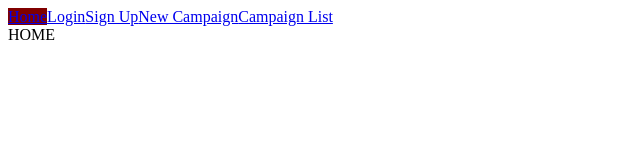
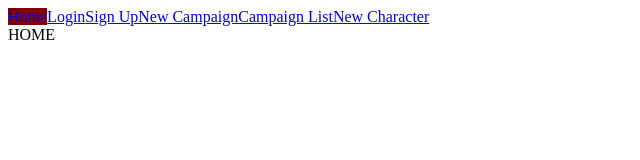
Before and after one commit to zjschulz/dndmaster, a React (Create React App) app in the folder dndmaster-frontend/: page / in a window 1280 px wide. Shown: the top 160 px of the page, without its empty margins (0-640 px from the left). Built offline with nearby package versions, Linux system fonts and the light colour scheme; no server answers.

Commit message:
add new character form to navbar

```diff
--- a/dndmaster-frontend/src/components/App.js
+++ b/dndmaster-frontend/src/components/App.js
@@ -6,6 +6,7 @@ import Registration from './Registration';
 import Login from './Login';
 import CampaignForm from './CampaignForm';
 import CampaignList from './CampaignList';
+import CharacterForm from './CharacterForm';
 import { connect } from 'react-redux';
 import { checkLoginStatus } from '../actions/actions';
 
@@ -38,13 +39,18 @@ class App extends React.Component {
           />
           <Route
             exact
-            path={"/campaign"}
+            path={"/newcampaign"}
             render={props => (<CampaignForm {...props}/>)}
           />
           <Route
             exact
             path={"/campaignlist"}
             render={props => (<CampaignList {...props}/>)}
+          />
+          <Route
+            exact
+            path={"/newcharacter"}
+            render={props => (<CharacterForm {...props}/>)}
           />
         </Switch>
       </BrowserRouter>
--- a/dndmaster-frontend/src/components/Navbar.js
+++ b/dndmaster-frontend/src/components/Navbar.js
@@ -59,7 +59,7 @@ class Navbar extends React.Component {
           activeStyle={{background: 'maroon'}}
         >Sign Up</NavLink>
         <NavLink
-          to="/campaign"
+          to="/newcampaign"
           exact
           activeStyle={{background: 'maroon'}}
         >New Campaign</NavLink>
@@ -68,6 +68,11 @@ class Navbar extends React.Component {
           exact
           activeStyle={{background: 'maroon'}}
         >Campaign List</NavLink>
+        <NavLink
+          to="/newcharacter"
+          exact
+          activeStyle={{background: 'maroon'}}
+        >New Character</NavLink>
       </nav>
     )
   }
```
